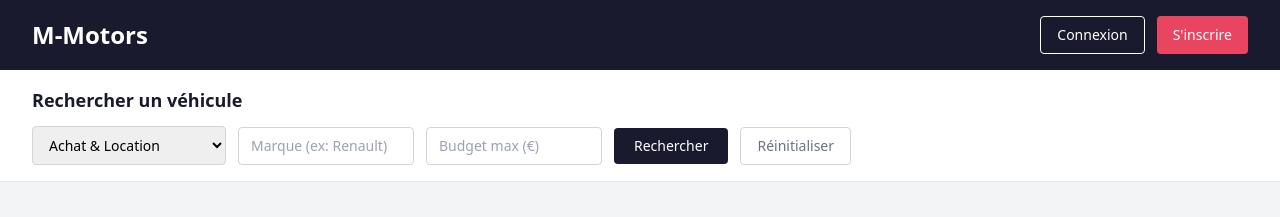
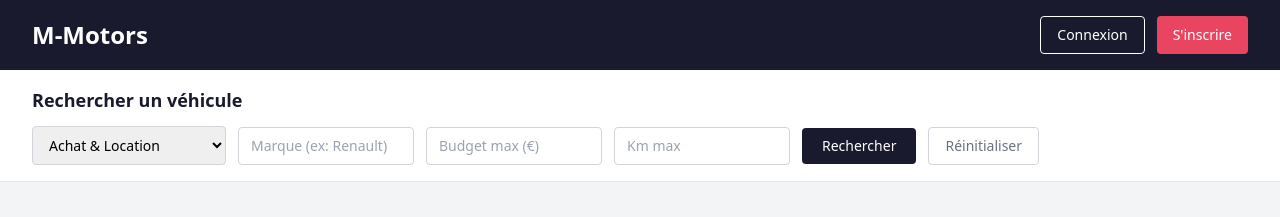
Before and after one commit to contactromainliard-tech/m-motors, a React (Create React App) app in the folder frontend/: page / in a window 1280 px wide. Shown: the top 217 px of the page. Built offline with nearby package versions, Linux system fonts and the light colour scheme; no server answers.

Commit message:
feat(US-13): ajout filtre kilometrage dans la recherche de vehicules

```diff
--- a/frontend/src/pages/VehiclesPage.tsx
+++ b/frontend/src/pages/VehiclesPage.tsx
@@ -133,6 +133,14 @@ const VehiclesPage: React.FC = () => {
                         onChange={handleFilterChange}
                         className="border border-gray-300 rounded px-3 py-2 text-sm w-44 focus:outline-none focus:border-primary"
                     />
+                    <input
+                        type="number"
+                        name="maxKilometrage"
+                        placeholder="Km max"
+                        value={filters.maxKilometrage || ''}
+                        onChange={handleFilterChange}
+                        className="border border-gray-300 rounded px-3 py-2 text-sm w-44 focus:outline-none focus:border-primary"
+                    />
 
                     <button
                         type="submit"
--- a/frontend/src/services/vehicleService.ts
+++ b/frontend/src/services/vehicleService.ts
@@ -6,6 +6,7 @@ export const getVehicles = async (filters?: VehicleFilters): Promise<Vehicle[]>
   if (filters?.type) params.append("type", filters.type);
   if (filters?.brand) params.append("brand", filters.brand);
   if (filters?.maxPrice) params.append("maxPrice", filters.maxPrice.toString());
+  if (filters?.maxKilometrage) params.append("maxKilometrage", filters.maxKilometrage.toString());
   const response = await api.get(`/vehicles?${params.toString()}`);
   return response.data;
 };
--- a/frontend/src/types/index.ts
+++ b/frontend/src/types/index.ts
@@ -28,6 +28,12 @@ export interface Dossier {
   client: { id: number; email: string; firstName: string; lastName: string; };
   vehicle: { id: number; brand: string; model: string; type: string; price: number; };
 }
+export interface VehicleFilters {
+  type?: string;
+  brand?: string;
+  maxPrice?: number;
+  maxKilometrage?: number;
+}
 export interface LoginData { email: string; password: string; }
 export interface RegisterData { email: string; password: string; firstName: string; lastName: string; phone?: string; }
 export interface VehicleFilters { type?: string; brand?: string; maxPrice?: number; }
```
Also changed, not shown: 1 other file (tests, documents, lock files or other folders).
